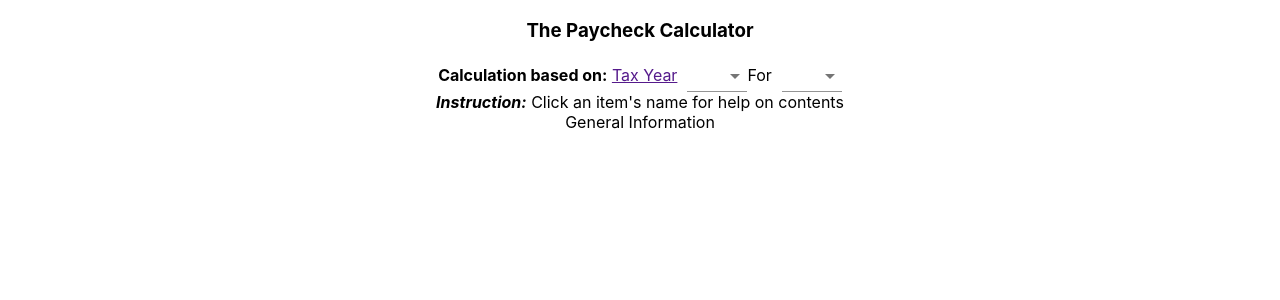
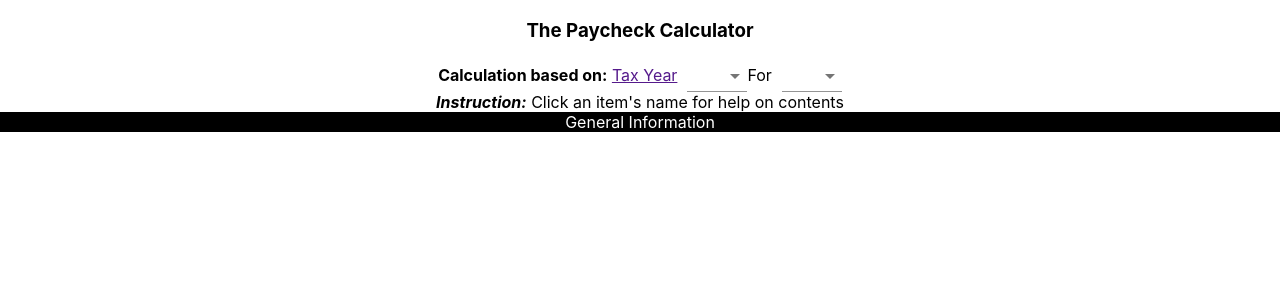
Before and after one commit to Mahmudul94/Paycheck_calculator_React, a React (Create React App) app: page / in a window 1280 px wide. Shown: the top 300 px of the page. Built offline with nearby package versions, Linux system fonts and the light colour scheme.

Commit message:
CSS work not finished

```diff
--- a/src/Paycheck_component/header.css
+++ b/src/Paycheck_component/header.css
@@ -1,4 +1,8 @@
-.selectBox{
-    margin-left: 10px;
-    padding-left: 20px;
+.selectBox {
+  margin-left: 10px;
+  padding-left: 20px;
 }
+.general {
+  background-color: black;
+  color: white;
+}
--- a/src/Paycheck_component/header.js
+++ b/src/Paycheck_component/header.js
@@ -39,8 +39,9 @@ export default class TopShelf extends Component {
                         </Select></div>
                     <label><b><i>Instruction:</i></b> Click an item's name for help on contents</label>
                 </FormControl>
-                <div>
+                <div className="general">
                     <Box component="span" m={1} >
+
                         General Information
                 </Box>
                 </div>
```
